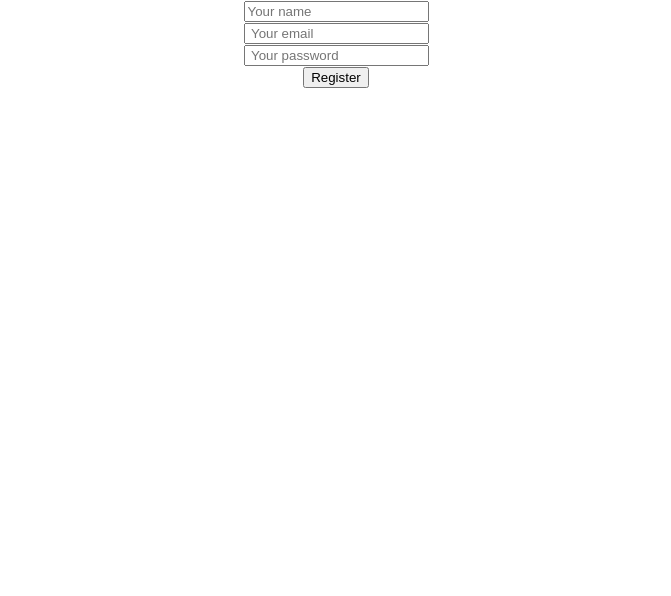
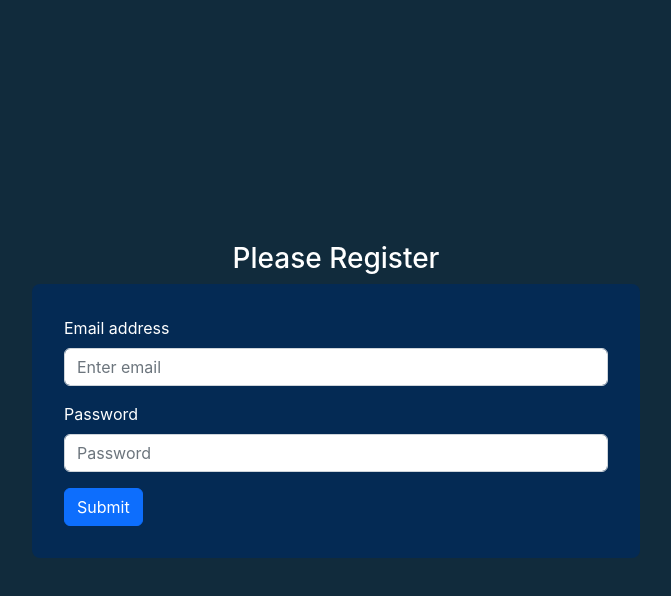
Before and after one commit to mahmud035/57-email-password-auth-batch-06, a React (Create React App) app: page / in a window 1280 px wide. Shown: the top 596 px of the page, without its empty margins (304-975 px from the left). Built offline with nearby package versions, Linux system fonts and the light colour scheme.

Commit message:
customize react-bootstrap form with CSS3

```diff
--- a/package.json
+++ b/package.json
@@ -6,8 +6,10 @@
     "@testing-library/jest-dom": "^5.16.5",
     "@testing-library/react": "^13.4.0",
     "@testing-library/user-event": "^13.5.0",
+    "bootstrap": "^5.2.2",
     "firebase": "^9.12.1",
     "react": "^18.2.0",
+    "react-bootstrap": "^2.5.0",
     "react-dom": "^18.2.0",
     "react-scripts": "5.0.1",
     "web-vitals": "^2.1.4"
--- a/public/index.html
+++ b/public/index.html
@@ -24,6 +24,12 @@
       work correctly both with client-side routing and a non-root public URL.
       Learn how to configure a non-root public URL by running `npm run build`.
     -->
+    <link
+      rel="stylesheet"
+      href="https://cdn.jsdelivr.net/npm/bootstrap@5.2.0-beta1/dist/css/bootstrap.min.css"
+      integrity="sha384-0evHe/X+R7YkIZDRvuzKMRqM+OrBnVFBL6DOitfPri4tjfHxaWutUpFmBp4vmVor"
+      crossorigin="anonymous"
+    />
     <title>React App</title>
   </head>
   <body>
--- a/src/App.js
+++ b/src/App.js
@@ -1,57 +1,16 @@
 import './App.css';
 import app from './Firebase/firebase.init';
 import { getAuth } from 'firebase/auth';
+import Register from './Components/Register/Register';
+import RegisterReactBootstrap from './Components/RegisterReactBootstrap/RegisterReactBootstrap';
 
 const auth = getAuth(app);
 
 function App() {
-  const handleRegister = (e) => {
-    e.preventDefault();
-    const email = e.target.email.value;
-    const password = e.target.password.value;
-    console.log(email, password);
-  };
-
-  const handleEmailChange = (e) => {
-    console.log(e.target.value);
-  };
-
-  const handlePasswordChange = (e) => {
-    console.log(e.target.value);
-  };
-
-  const handleNameBlur = (e) => {
-    console.log(e.target.value);
-  };
-
   return (
-    <div className="App">
-      <form onSubmit={handleRegister}>
-        <input
-          onBlur={handleNameBlur}
-          type="text"
-          name="name"
-          placeholder="Your name"
-        />
-        <br />
-        <input
-          onChange={handleEmailChange}
-          type="email"
-          name="email"
-          id=""
-          placeholder=" Your email"
-        />
-        <br />
-        <input
-          onChange={handlePasswordChange}
-          type="password"
-          name="password"
-          id=""
-          placeholder=" Your password"
-        />
-        <br />
-        <button type="submit">Register</button>
-      </form>
+    <div>
+      {/* <Register></Register> */}
+      <RegisterReactBootstrap></RegisterReactBootstrap>
     </div>
   );
 }
--- /dev/null
+++ b/src/Components/Register/Register.js
@@ -0,0 +1,55 @@
+import React from 'react';
+
+const Register = () => {
+  const handleRegister = (e) => {
+    e.preventDefault();
+    const email = e.target.email.value;
+    const password = e.target.password.value;
+    console.log(email, password);
+  };
+
+  const handleEmailChange = (e) => {
+    console.log(e.target.value);
+  };
+
+  const handlePasswordChange = (e) => {
+    console.log(e.target.value);
+  };
+
+  const handleNameBlur = (e) => {
+    console.log(e.target.value);
+  };
+
+  return (
+    <div>
+      <form onSubmit={handleRegister}>
+        <input
+          onBlur={handleNameBlur}
+          type="text"
+          name="name"
+          placeholder="Your name"
+        />
+        <br />
+        <input
+          onChange={handleEmailChange}
+          type="email"
+          name="email"
+          id=""
+          placeholder=" Your email"
+        />
+        <br />
+        <input
+          onChange={handlePasswordChange}
+          type="password"
+          name="password"
+          id=""
+          placeholder=" Your password"
+        />
+        <br />
+        <button type="submit">Register</button>
+      </form>
+    </div>
+  );
+};
+
+export default Register;
--- /dev/null
+++ b/src/Components/RegisterReactBootstrap/RegisterReactBootstrap.css
@@ -0,0 +1,19 @@
+.form-container {
+  background-color: #112b3c;
+  padding: 2rem;
+  display: flex;
+  flex-direction: column;
+  justify-content: center;
+  align-items: center;
+  height: 100vh;
+}
+
+.form {
+  background-color: #002a5bc9;
+  padding: 2rem;
+  border-radius: 8px;
+}
+
+.label {
+  color: #fff;
+}
--- /dev/null
+++ b/src/Components/RegisterReactBootstrap/RegisterReactBootstrap.js
@@ -0,0 +1,28 @@
+import React from 'react';
+import './RegisterReactBootstrap.css';
+import { Button, Form } from 'react-bootstrap';
+
+const RegisterReactBootstrap = () => {
+  return (
+    <div className="form-container">
+      <h3 className="text-white">Please Register</h3>
+      <Form className="w-50 mx-auto form">
+        <Form.Group className="mb-3" controlId="formBasicEmail">
+          <Form.Label className="label">Email address</Form.Label>
+          <Form.Control type="email" placeholder="Enter email" />
+        </Form.Group>
+
+        <Form.Group className="mb-3" controlId="formBasicPassword">
+          <Form.Label className="label">Password</Form.Label>
+          <Form.Control type="password" placeholder="Password" />
+        </Form.Group>
+
+        <Button variant="primary" type="submit">
+          Submit
+        </Button>
+      </Form>
+    </div>
+  );
+};
+
+export default RegisterReactBootstrap;
```
Also changed, not shown: 1 other file (tests, documents, lock files or other folders).
